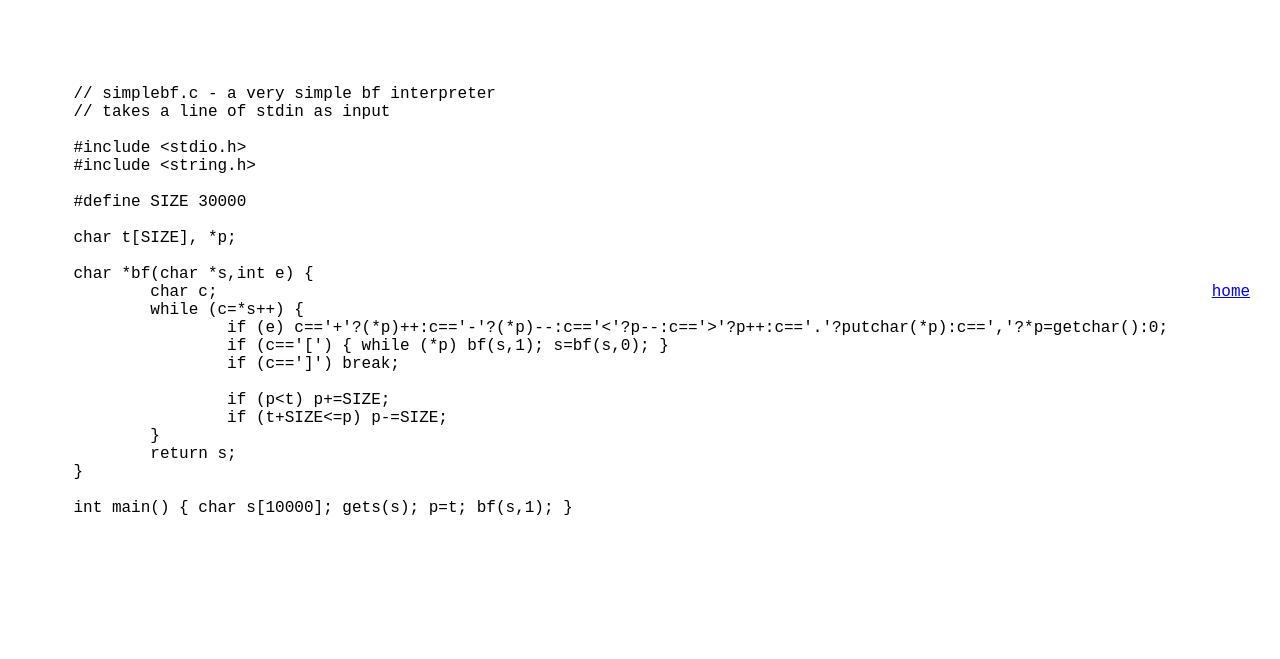
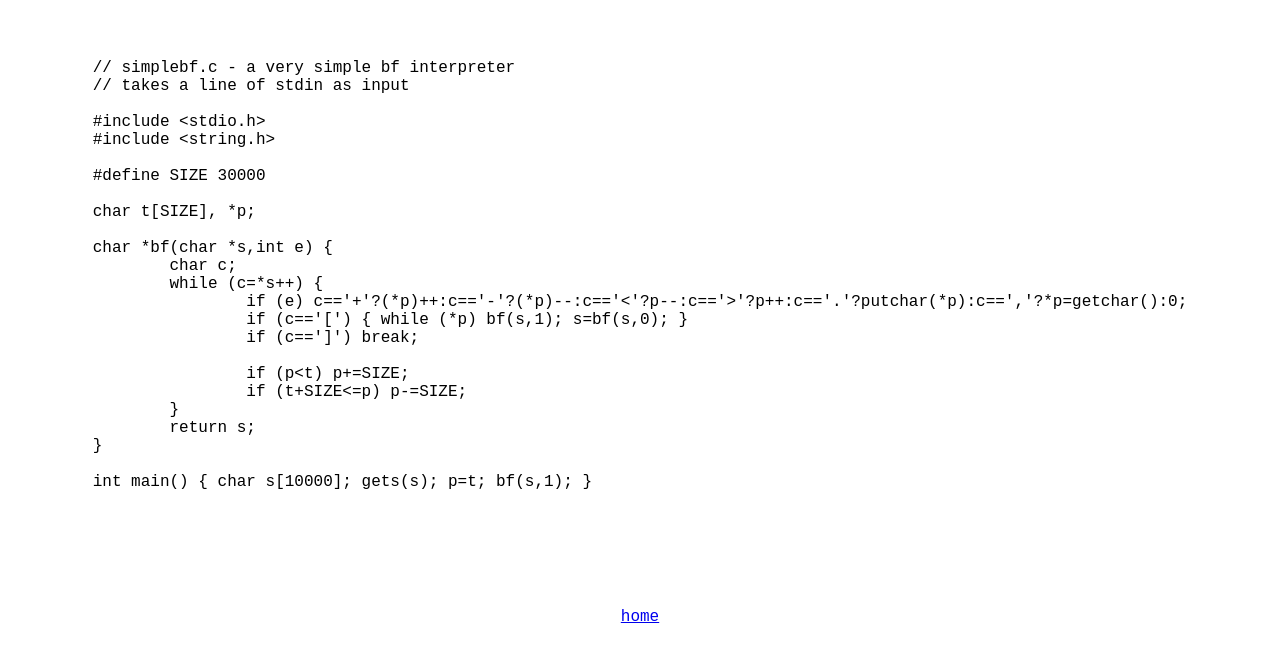
Before and after one commit to Garklein/garklein.github.io, a plain HTML site: page bf.html in a window 1280 px wide. Shown: the part 107-766 px from the top of the page. Drawn offline with Linux system fonts and the light colour scheme.

Commit message:
fix vertical padding

```diff
--- a/bf.html
+++ b/bf.html
@@ -5,11 +5,12 @@
   <style>
 pre            { margin:auto; }
 pre:not(.code) { white-space:pre-wrap; max-width:80ch; }
-body           { display:flex; justify-content:center; align-items:center; min-height:100vh; font-size:1rem; }
+body           { display:flex; justify-content:center; align-items:center; min-height:100vh; margin:0; flex-direction:column; font-size:1rem; }
   </style>
 </head>
 <body>
   <pre>
+
 </pre><pre class='code'>// simplebf.c - a very simple bf interpreter
 // takes a line of stdin as input
 
@@ -36,6 +37,6 @@ char *bf(char *s,int e) {
 int main() { char s[10000]; gets(s); p=t; bf(s,1); }
 </pre><pre>
 <br><pre style='max-width:4ch'><a href='./index.html'>home</a></pre>
-  </pre>
+</pre>
 </body>
 </html>
```
Also changed, not shown: ccc23s3.html (+3 -2 lines), fact.html (+3 -2 lines), families.html (+3 -2 lines), fonts.html (+3 -2 lines), horses.html (+3 -2 lines), hungarian.html (+3 -2 lines), index.html (+3 -2 lines), io.html (+3 -2 lines), ioretrospective.html (+3 -2 lines), l.html (+3 -2 lines), links.html (+3 -2 lines), lore.html (+3 -2 lines), optimize.html (+3 -2 lines), ski.html (+3 -2 lines), 4 more files, 1 other file.
